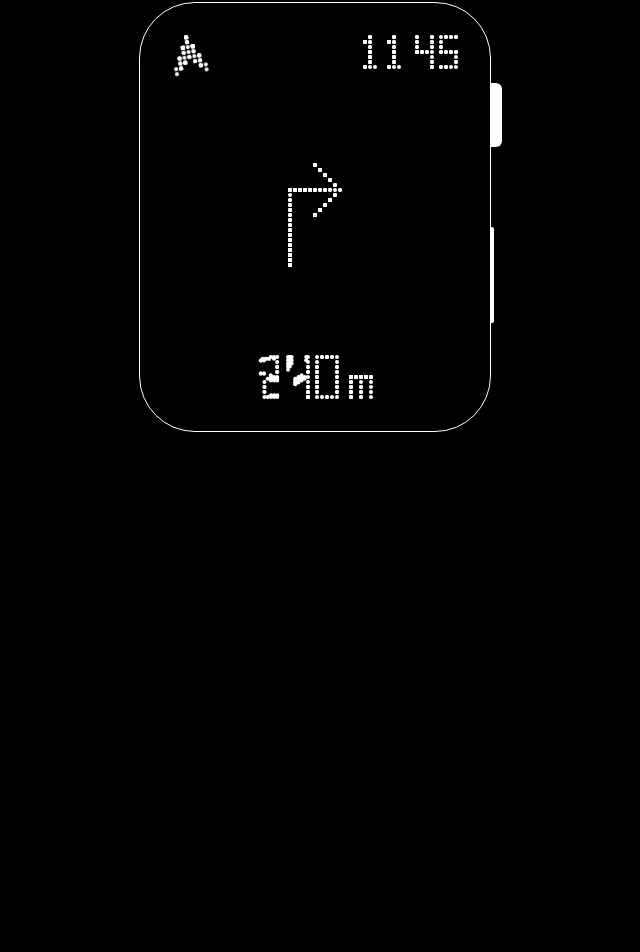
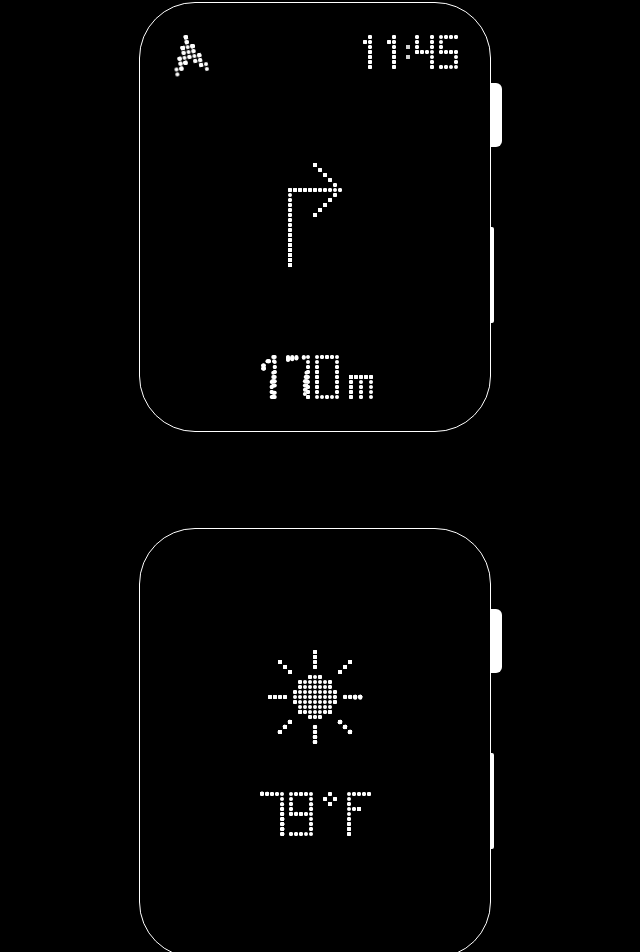
Before and after one commit to roydigerhund/dot-ui, a React (Vite) app: page / in a window 1280 px wide. Shown: the part 218-1170 px from the top of the page, without its empty margins (325-965 px from the left). Before the commit the page ends 800 px from the top, so only its background shows below. Built offline with nearby package versions, Linux system fonts and the light colour scheme.

Commit message:
feat: simple weather watch app

```diff
--- a/src/App.tsx
+++ b/src/App.tsx
@@ -3,6 +3,7 @@ import { useState } from 'react';
 import RestComposer from './components/RestComposer';
 import VectorComposer from './components/VectorComposer';
 import WatchMaps from './components/WatchMaps';
+import WatchWeather from './components/WatchWeather';
 
 function App() {
   const [showComposer, setShowComposer] = useState(false);
@@ -25,7 +26,7 @@ function App() {
       ) : (
         <>
           <WatchMaps />
-          {/* <Demos /> */}
+          <WatchWeather />
         </>
       )}
     </div>
--- a/src/components/ArrowPlayer.tsx
+++ b/src/components/ArrowPlayer.tsx
@@ -52,9 +52,5 @@ const arrows = {
 export default function ArrowPlayer({ arrow }: { arrow: keyof typeof arrows }) {
   const state = arrows[arrow];
 
-  return (
-    <div className="flex justify-center gap-x-[5px]">
-      <DotPlayer state={state} />
-    </div>
-  );
+  return <DotPlayer state={state} />;
 }
--- a/src/components/NumbersPlayer.tsx
+++ b/src/components/NumbersPlayer.tsx
@@ -13,7 +13,7 @@ const smallNumbers = {
     [1, 1, 0],
     [0, 1, 0],
     [0, 1, 0],
-    [1, 1, 1],
+    [0, 1, 0],
   ],
   '2': [
     [1, 1, 1],
@@ -71,6 +71,27 @@ const smallNumbers = {
     [0, 0, 1],
     [1, 1, 1],
   ],
+  '°': [
+    [0, 1, 0],
+    [1, 0, 1],
+    [0, 1, 0],
+    [0, 0, 0],
+    [0, 0, 0],
+  ],
+  F: [
+    [1, 1, 1],
+    [1, 0, 0],
+    [1, 1, 0],
+    [1, 0, 0],
+    [1, 0, 0],
+  ],
+  C: [
+    [1, 1, 1],
+    [1, 0, 0],
+    [1, 0, 0],
+    [1, 0, 0],
+    [1, 1, 1],
+  ],
 };
 
 const mediumNumbers = {
@@ -90,7 +111,7 @@ const mediumNumbers = {
     [0, 0, 1, 0],
     [0, 0, 1, 0],
     [0, 0, 1, 0],
-    [0, 1, 1, 1],
+    [0, 0, 1, 0],
   ],
   '2': [
     [1, 1, 1, 1],
@@ -162,6 +183,33 @@ const mediumNumbers = {
     [1, 1, 1, 1],
     [0, 0, 0, 1],
     [0, 0, 0, 1],
+    [1, 1, 1, 1],
+  ],
+  '°': [
+    [0, 1, 0, 0],
+    [1, 0, 1, 0],
+    [0, 1, 0, 0],
+    [0, 0, 0, 0],
+    [0, 0, 0, 0],
+    [0, 0, 0, 0],
+    [0, 0, 0, 0],
+  ],
+  F: [
+    [1, 1, 1, 1],
+    [1, 0, 0, 0],
+    [1, 0, 0, 0],
+    [1, 1, 1, 0],
+    [1, 0, 0, 0],
+    [1, 0, 0, 0],
+    [1, 0, 0, 0],
+  ],
+  C: [
+    [1, 1, 1, 1],
+    [1, 0, 0, 0],
+    [1, 0, 0, 0],
+    [1, 0, 0, 0],
+    [1, 0, 0, 0],
+    [1, 0, 0, 0],
     [1, 1, 1, 1],
   ],
 };
@@ -277,9 +325,48 @@ const largeNumbers = {
     [0, 0, 0, 0, 1],
     [1, 1, 1, 1, 1],
   ],
+  '°': [
+    [0, 0, 1, 0, 0],
+    [0, 1, 0, 1, 0],
+    [0, 0, 1, 0, 0],
+    [0, 0, 0, 0, 0],
+    [0, 0, 0, 0, 0],
+    [0, 0, 0, 0, 0],
+    [0, 0, 0, 0, 0],
+    [0, 0, 0, 0, 0],
+    [0, 0, 0, 0, 0],
+  ],
+  F: [
+    [1, 1, 1, 1, 1],
+    [1, 0, 0, 0, 0],
+    [1, 0, 0, 0, 0],
+    [1, 1, 1, 0, 0],
+    [1, 0, 0, 0, 0],
+    [1, 0, 0, 0, 0],
+    [1, 0, 0, 0, 0],
+    [1, 0, 0, 0, 0],
+    [1, 0, 0, 0, 0],
+  ],
+  C: [
+    [1, 1, 1, 1, 1],
+    [1, 0, 0, 0, 0],
+    [1, 0, 0, 0, 0],
+    [1, 0, 0, 0, 0],
+    [1, 0, 0, 0, 0],
+    [1, 0, 0, 0, 0],
+    [1, 0, 0, 0, 0],
+    [1, 0, 0, 0, 0],
+    [1, 1, 1, 1, 1],
+  ],
 };
 
-export default function NumbersPlayer({ number, size }: { number: number | string; size?: 'small' | 'medium' | 'large' }) {
+export default function NumbersPlayer({
+  number,
+  size,
+}: {
+  number: number | string;
+  size?: 'small' | 'medium' | 'large';
+}) {
   const numbers = size === 'small' ? smallNumbers : size === 'medium' ? mediumNumbers : largeNumbers;
 
   return (
--- a/src/components/RestComposer.tsx
+++ b/src/components/RestComposer.tsx
@@ -72,23 +72,23 @@ export default function RestComposer() {
       <div className="mt-4">
         <div className="space-x-4 text-center">
           <button onClick={() => changeColumns(-1)}>-</button>
-          <span>Columns</span>
+          <span>Columns {playground.columns}</span>
           <button onClick={() => changeColumns(1)}>+</button>
         </div>
         <div className="space-x-4 text-center">
           <button onClick={() => changeRows(-1)}>-</button>
-          <span>Rows</span>
+          <span>Rows {playground.rows}</span>
           <button onClick={() => changeRows(1)}>+</button>
         </div>
       </div>
-      <div className="mt-16 grid gap-4" style={{ gridTemplateColumns: `repeat(${playground.columns}, 1fr)` }}>
+      <div className="mt-16 grid gap-2" style={{ gridTemplateColumns: `repeat(${playground.columns}, 1fr)` }}>
         {Array.from({ length: playground.columns * playground.rows }).map((_, i) => {
           const row = Math.floor(i / playground.columns);
           const column = i % playground.columns;
           return (
             <div
               key={i}
-              className={classNames('relative h-8 w-8 cursor-cell rounded-full')}
+              className={classNames('relative h-4 w-4 cursor-cell rounded-full')}
               onClick={() => toggleCell(row, column)}
             >
               {isCellActive(row, column) && <div className="absolute inset-0 z-10 rounded-full bg-white" />}
--- /dev/null
+++ b/src/components/WatchWeather.tsx
@@ -0,0 +1,46 @@
+import { useEffect, useState } from 'react';
+import NumbersPlayer from './NumbersPlayer';
+import WeatherPlayer from './WeatherPlayer';
+
+type WeatherState = [string, 'sunny' | 'cloudy' | 'rain'];
+
+const weatherStates: Record<'celsius' | 'fahrenheit', WeatherState[]> = {
+  celsius: [
+    ['26°C', 'sunny'],
+    ['19°C', 'cloudy'],
+    ['15°C', 'rain'],
+  ],
+  fahrenheit: [
+    ['79°F', 'sunny'],
+    ['66°F', 'cloudy'],
+    ['59°F', 'rain'],
+  ],
+};
+
+export default function WatchWeather() {
+  const [weatherIndex, setWeatherIndex] = useState(0);
+  const userLang = navigator.language || 'en-US';
+  const unit = userLang === 'en-US' ? 'fahrenheit' : 'celsius';
+  const weather = weatherStates[unit][weatherIndex];
+
+  useEffect(() => {
+    const interval = setInterval(() => {
+      setWeatherIndex((prev) => (prev + 1) % weatherStates.celsius.length);
+    }, 2000);
+
+    return () => clearInterval(interval);
+  }, []);
+
+  return (
+    <div className="relative h-[430px] w-[352px] rounded-[3.5rem] border border-white">
+      <div className="absolute -right-3 top-20 h-16 w-3 rounded-r-md bg-white" />
+      <div className="absolute -right-1 top-56 h-24 w-1 rounded-r-sm bg-white" />
+      <div className="absolute inset-0 flex flex-col items-center justify-center p-8">
+        <div className="flex flex-col items-center gap-12">
+          <WeatherPlayer weather={weather[1]} />
+          <NumbersPlayer number={weather[0]} size="large" />
+        </div>
+      </div>
+    </div>
+  );
+}
--- /dev/null
+++ b/src/components/WeatherPlayer.tsx
@@ -0,0 +1,73 @@
+import DotPlayer from './DotPlayer';
+
+const weathers = {
+  sunny: [
+    [0, 0, 0, 0, 0, 0, 0, 0, 0, 1, 0, 0, 0, 0, 0, 0, 0, 0, 0],
+    [0, 0, 0, 0, 0, 0, 0, 0, 0, 1, 0, 0, 0, 0, 0, 0, 0, 0, 0],
+    [0, 0, 1, 0, 0, 0, 0, 0, 0, 1, 0, 0, 0, 0, 0, 0, 1, 0, 0],
+    [0, 0, 0, 1, 0, 0, 0, 0, 0, 1, 0, 0, 0, 0, 0, 1, 0, 0, 0],
+    [0, 0, 0, 0, 1, 0, 0, 0, 0, 0, 0, 0, 0, 0, 1, 0, 0, 0, 0],
+    [0, 0, 0, 0, 0, 0, 0, 0, 1, 1, 1, 0, 0, 0, 0, 0, 0, 0, 0],
+    [0, 0, 0, 0, 0, 0, 1, 1, 1, 1, 1, 1, 1, 0, 0, 0, 0, 0, 0],
+    [0, 0, 0, 0, 0, 0, 1, 1, 1, 1, 1, 1, 1, 0, 0, 0, 0, 0, 0],
+    [0, 0, 0, 0, 0, 1, 1, 1, 1, 1, 1, 1, 1, 1, 0, 0, 0, 0, 0],
+    [1, 1, 1, 1, 0, 1, 1, 1, 1, 1, 1, 1, 1, 1, 0, 1, 1, 1, 1],
+    [0, 0, 0, 0, 0, 1, 1, 1, 1, 1, 1, 1, 1, 1, 0, 0, 0, 0, 0],
+    [0, 0, 0, 0, 0, 0, 1, 1, 1, 1, 1, 1, 1, 0, 0, 0, 0, 0, 0],
+    [0, 0, 0, 0, 0, 0, 1, 1, 1, 1, 1, 1, 1, 0, 0, 0, 0, 0, 0],
+    [0, 0, 0, 0, 0, 0, 0, 0, 1, 1, 1, 0, 0, 0, 0, 0, 0, 0, 0],
+    [0, 0, 0, 0, 1, 0, 0, 0, 0, 0, 0, 0, 0, 0, 1, 0, 0, 0, 0],
+    [0, 0, 0, 1, 0, 0, 0, 0, 0, 1, 0, 0, 0, 0, 0, 1, 0, 0, 0],
+    [0, 0, 1, 0, 0, 0, 0, 0, 0, 1, 0, 0, 0, 0, 0, 0, 1, 0, 0],
+    [0, 0, 0, 0, 0, 0, 0, 0, 0, 1, 0, 0, 0, 0, 0, 0, 0, 0, 0],
+    [0, 0, 0, 0, 0, 0, 0, 0, 0, 1, 0, 0, 0, 0, 0, 0, 0, 0, 0],
+  ],
+  cloudy: [
+    [0, 0, 0, 0, 0, 0, 0, 0, 0, 1, 0, 0, 0, 0, 0, 0, 0, 0, 0],
+    [0, 0, 0, 0, 0, 0, 0, 0, 0, 1, 0, 0, 0, 0, 0, 0, 0, 0, 0],
+    [0, 0, 1, 0, 0, 0, 0, 0, 0, 1, 0, 0, 0, 0, 0, 0, 1, 0, 0],
+    [0, 0, 0, 1, 0, 0, 0, 0, 0, 1, 0, 0, 0, 0, 0, 1, 0, 0, 0],
+    [0, 0, 0, 0, 1, 0, 0, 0, 0, 0, 0, 0, 0, 0, 1, 0, 0, 0, 0],
+    [0, 0, 0, 0, 0, 0, 0, 0, 1, 1, 1, 0, 0, 0, 0, 0, 0, 0, 0],
+    [0, 0, 0, 0, 0, 0, 1, 1, 1, 1, 1, 1, 1, 0, 0, 0, 0, 0, 0],
+    [0, 0, 0, 0, 0, 0, 1, 1, 1, 1, 1, 1, 1, 0, 0, 0, 0, 0, 0],
+    [0, 0, 0, 0, 0, 1, 1, 1, 1, 1, 1, 1, 0, 0, 0, 0, 0, 0, 0],
+    [1, 1, 1, 1, 0, 1, 1, 1, 1, 1, 1, 0, 0, 1, 1, 0, 0, 0, 0],
+    [0, 0, 0, 0, 0, 1, 1, 1, 1, 1, 0, 0, 1, 1, 1, 1, 0, 0, 0],
+    [0, 0, 0, 0, 0, 0, 0, 0, 0, 0, 0, 1, 1, 1, 1, 1, 1, 0, 0],
+    [0, 0, 0, 0, 0, 0, 0, 0, 0, 0, 0, 1, 1, 1, 1, 1, 1, 0, 0],
+    [0, 0, 0, 0, 0, 1, 1, 1, 1, 1, 1, 0, 1, 1, 1, 1, 1, 0, 0],
+    [0, 0, 0, 0, 1, 1, 1, 1, 1, 1, 1, 1, 0, 1, 1, 1, 1, 1, 0],
+    [0, 0, 0, 1, 1, 1, 1, 1, 1, 1, 1, 1, 0, 1, 1, 1, 1, 1, 1],
+    [0, 0, 0, 1, 1, 1, 1, 1, 1, 1, 1, 0, 1, 1, 1, 1, 1, 1, 1],
+    [0, 0, 0, 0, 1, 1, 1, 1, 1, 1, 1, 1, 1, 1, 1, 1, 1, 1, 0],
+    [0, 0, 0, 0, 0, 1, 1, 1, 1, 1, 1, 1, 1, 1, 1, 1, 1, 0, 0],
+  ],
+  rain: [
+    [0, 0, 0, 0, 0, 0, 0, 0, 0, 0, 0, 0, 0, 0, 0, 0, 0, 0, 0],
+    [0, 0, 0, 0, 0, 0, 0, 0, 0, 0, 0, 1, 1, 1, 0, 0, 0, 0, 0],
+    [0, 0, 0, 0, 0, 0, 0, 0, 0, 0, 1, 1, 1, 1, 1, 0, 0, 0, 0],
+    [0, 0, 0, 0, 0, 0, 0, 0, 0, 1, 1, 1, 1, 1, 1, 1, 0, 0, 0],
+    [0, 0, 0, 0, 0, 0, 0, 0, 0, 1, 1, 1, 1, 1, 1, 1, 0, 0, 0],
+    [0, 0, 1, 1, 1, 1, 1, 1, 1, 0, 1, 1, 1, 1, 1, 1, 1, 0, 0],
+    [0, 1, 1, 1, 1, 1, 1, 1, 1, 1, 0, 1, 1, 1, 1, 1, 1, 1, 0],
+    [1, 1, 1, 1, 1, 1, 1, 1, 1, 1, 0, 1, 1, 1, 1, 1, 1, 1, 1],
+    [1, 1, 1, 1, 1, 1, 1, 1, 1, 0, 1, 1, 1, 1, 1, 1, 1, 1, 1],
+    [1, 1, 1, 1, 1, 1, 1, 1, 1, 1, 1, 1, 1, 1, 1, 1, 1, 1, 1],
+    [0, 1, 1, 1, 1, 1, 1, 1, 1, 1, 1, 1, 1, 1, 1, 1, 1, 1, 0],
+    [0, 0, 1, 1, 1, 1, 1, 1, 1, 1, 1, 1, 1, 1, 1, 1, 1, 0, 0],
+    [0, 0, 0, 0, 0, 0, 0, 0, 0, 0, 0, 0, 0, 0, 0, 0, 0, 0, 0],
+    [0, 0, 0, 0, 0, 0, 0, 0, 0, 0, 0, 0, 0, 0, 0, 0, 0, 0, 0],
+    [0, 0, 0, 1, 0, 1, 0, 1, 0, 1, 0, 1, 0, 1, 0, 1, 0, 0, 0],
+    [0, 0, 0, 1, 0, 1, 0, 1, 0, 1, 0, 1, 0, 1, 0, 1, 0, 0, 0],
+    [0, 0, 0, 1, 0, 0, 0, 1, 0, 0, 0, 1, 0, 0, 0, 1, 0, 0, 0],
+    [0, 0, 0, 1, 0, 0, 0, 1, 0, 0, 0, 1, 0, 0, 0, 1, 0, 0, 0],
+    [0, 0, 0, 0, 0, 0, 0, 0, 0, 0, 0, 0, 0, 0, 0, 0, 0, 0, 0],
+  ],
+};
+
+export default function WeatherPlayer({ weather }: { weather: keyof typeof weathers }) {
+  const state = weathers[weather];
+
+  return <DotPlayer state={state} />;
+}
```
